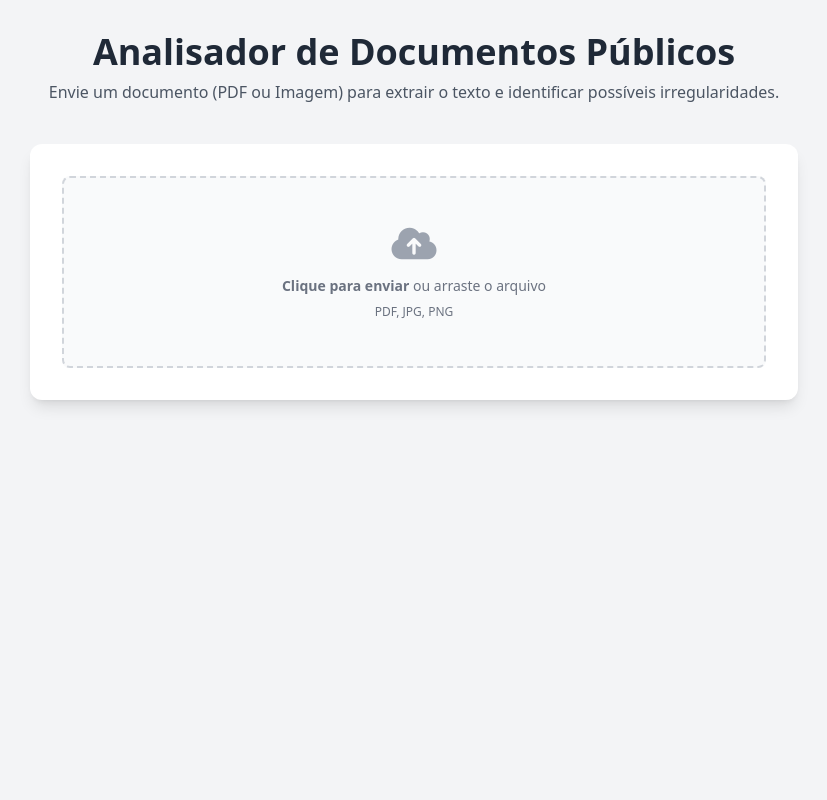
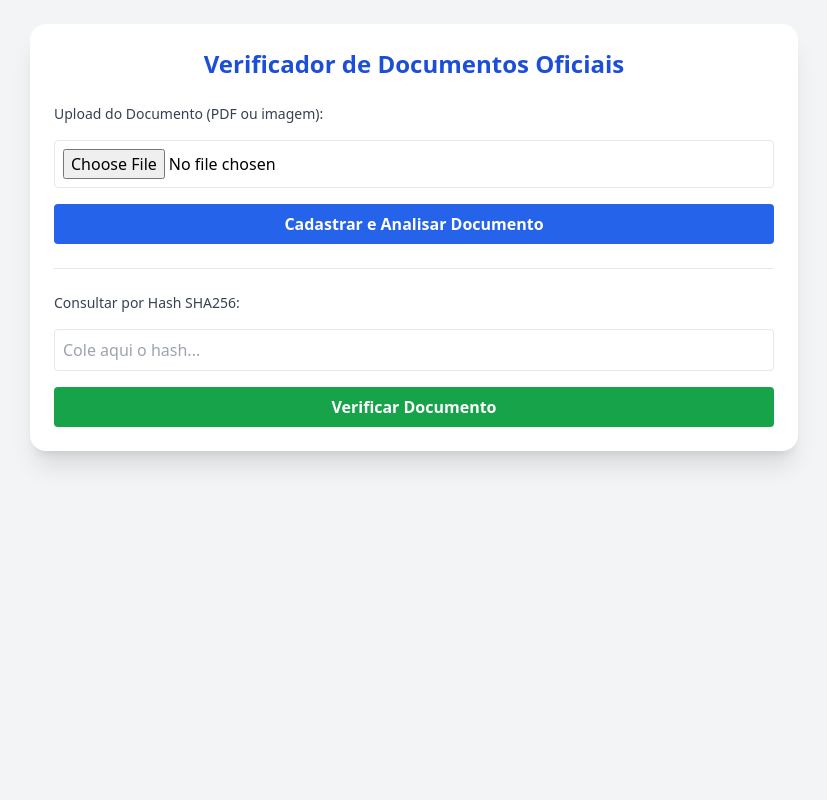
Before and after one commit to YagoEron31/Verificador_documentos, a Flask app: page / in a window 1280 px wide. Shown: the whole page, without its empty margins (226-1053 px from the left). Run offline with Flask 3, Linux system fonts and the light colour scheme; some libraries are stand-ins or nearby versions.

Commit message:
Update index.html

```diff
--- a/templates/index.html
+++ b/templates/index.html
@@ -1,120 +1,76 @@
 <!DOCTYPE html>
-<html lang="pt-BR">
+<html lang="pt-br">
 <head>
     <meta charset="UTF-8">
-    <meta name="viewport" content="width=device-width, initial-scale=1.0">
-    <title>Analisador de Documentos Públicos</title>
+    <title>Verificador de Documentos</title>
     <script src="https://cdn.tailwindcss.com"></script>
-    <link rel="stylesheet" href="https://cdnjs.cloudflare.com/ajax/libs/font-awesome/6.4.0/css/all.min.css">
-    <style>
-        /* Adiciona cores específicas para cada status de resultado */
-        .status-seguro { background-color: #dcfce7; color: #166534; border-left-color: #22c55e; }
-        .status-suspeito { background-color: #fee2e2; color: #991b1b; border-left-color: #ef4444; }
-        .status-erro { background-color: #ffedd5; color: #9a3412; border-left-color: #f97316; }
-    </style>
 </head>
-<body class="bg-gray-100 min-h-screen font-sans">
-    <div class="container mx-auto px-4 py-8">
+<body class="bg-gray-100 font-sans p-6">
+    <div class="max-w-3xl mx-auto bg-white p-6 rounded-2xl shadow-xl space-y-6">
+        <h1 class="text-2xl font-bold text-center text-blue-700">Verificador de Documentos Oficiais</h1>
 
-        <header class="text-center mb-10">
-            <h1 class="text-4xl font-bold text-gray-800 mb-2">Analisador de Documentos Públicos</h1>
-            <p class="text-gray-600">Envie um documento (PDF ou Imagem) para extrair o texto e identificar possíveis irregularidades.</p>
-        </header>
+        <!-- Formulário de cadastro e análise -->
+        <form method="POST" enctype="multipart/form-data" class="space-y-4">
+            <input type="hidden" name="action" value="cadastrar">
+            <label class="block text-sm font-medium text-gray-700">Upload do Documento (PDF ou imagem):</label>
+            <input type="file" name="file" accept="application/pdf,image/*" class="border rounded p-2 w-full">
 
-        <main class="max-w-3xl mx-auto bg-white rounded-xl shadow-lg p-8">
-            <form action="/" method="post" enctype="multipart/form-data">
-                <label for="file-upload" class="flex flex-col items-center justify-center w-full h-48 border-2 border-dashed border-gray-300 rounded-lg cursor-pointer bg-gray-50 hover:bg-gray-100 transition">
-                    <div id="upload-prompt" class="flex flex-col items-center justify-center text-center">
-                        <i class="fas fa-cloud-upload-alt text-gray-400 text-4xl mb-3"></i>
-                        <p class="mb-2 text-sm text-gray-500"><span class="font-semibold">Clique para enviar</span> ou arraste o arquivo</p>
-                        <p class="text-xs text-gray-500">PDF, JPG, PNG</p>
-                    </div>
-                    <div id="file-info" class="hidden text-center">
-                         <i class="fas fa-file-alt text-indigo-500 text-4xl mb-3"></i>
-                         <p class="text-sm text-gray-700 font-semibold" id="file-name"></p>
-                    </div>
-                    <input id="file-upload" name="file" type="file" class="hidden" required/>
-                </label>
-                 <button type="submit" id="submit-btn" class="hidden mt-4 w-full bg-indigo-600 hover:bg-indigo-700 text-white font-bold py-3 px-4 rounded-lg transition duration-300 flex items-center justify-center">
-                    <i class="fas fa-search mr-2"></i> Analisar Documento
-                </button>
+            <button type="submit" class="bg-blue-600 hover:bg-blue-700 text-white font-semibold px-4 py-2 rounded w-full">Cadastrar e Analisar Documento</button>
+
+            {% if erro_upload %}
+                <p class="text-red-600 font-medium mt-2">{{ erro_upload }}</p>
+            {% endif %}
         </form>
 
-            {% if erro_upload %}
-            <div class="mt-6 p-4 rounded-lg status-erro border-l-4">
-                <h3 class="font-bold text-lg"><i class="fas fa-exclamation-triangle mr-2"></i>Erro no Upload</h3>
-                <p>{{ erro_upload }}</p>
-            </div>
+        <hr class="my-4">
+
+        <!-- Formulário de verificação por hash -->
+        <form method="POST" class="space-y-4">
+            <input type="hidden" name="action" value="consultar">
+            <label class="block text-sm font-medium text-gray-700">Consultar por Hash SHA256:</label>
+            <input type="text" name="hash_consulta" placeholder="Cole aqui o hash..." class="border rounded p-2 w-full">
+
+            <button type="submit" class="bg-green-600 hover:bg-green-700 text-white font-semibold px-4 py-2 rounded w-full">Verificar Documento</button>
+
+            {% if erro_consulta %}
+                <p class="text-red-600 font-medium mt-2">{{ erro_consulta }}</p>
             {% endif %}
+        </form>
 
+        <!-- Resultado de Análise ou Consulta -->
         {% if resultado %}
-            <div class="mt-8 border-t pt-6">
-                <h2 class="text-2xl font-semibold text-gray-800 mb-4">Resultado da Análise</h2>
-
-                <div class="p-4 rounded-lg border-l-4
-                    {% if resultado.status == 'SEGURO' %} status-seguro
-                    {% elif resultado.status == 'SUSPEITO' %} status-suspeito
-                    {% else %} status-erro {% endif %}">
-
-                    <div class="flex justify-between items-center">
-                        <h3 class="font-bold text-lg">
-                            {% if resultado.status == 'SEGURO' %} <i class="fas fa-check-circle mr-2"></i>Status: Documento Seguro
-                            {% elif resultado.status == 'SUSPEITO' %} <i class="fas fa-exclamation-triangle mr-2"></i>Status: Documento Suspeito
-                            {% else %} <i class="fas fa-times-circle mr-2"></i>Status: Erro na Análise
-                            {% endif %}
-                        </h3>
-                        {% if resultado.fonte %}
-                        <span class="text-xs font-medium bg-gray-200 text-gray-700 py-1 px-2 rounded-full">{{ resultado.fonte }}</span>
-                        {% endif %}
-                    </div>
-
-                    {% if resultado.erros %}
-                    <ul class="list-disc list-inside mt-2 text-sm">
+            <div class="mt-6 p-4 border rounded bg-gray-50">
+                <h2 class="text-lg font-bold text-blue-700 mb-2">Resultado da Análise</h2>
+                <p><strong>Status:</strong> {{ resultado.status }}</p>
+                <p><strong>Hash:</strong> {{ resultado.hash }}</p>
+                <p class="mt-2"><strong>Erros/Alertas:</strong></p>
+                <ul class="list-disc list-inside text-red-600">
                     {% for erro in resultado.erros %}
                         <li>{{ erro }}</li>
                     {% endfor %}
                 </ul>
-                    {% endif %}
+                <details class="mt-4">
+                    <summary class="cursor-pointer text-sm text-blue-600">Ver texto extraído</summary>
+                    <pre class="bg-white p-2 border rounded text-sm mt-2 whitespace-pre-wrap">{{ resultado.texto }}</pre>
+                </details>
             </div>
-
-                <div class="mt-6 text-xs font-mono text-gray-500 break-all">
-                    <strong>Hash do conteúdo (SHA-256):</strong> {{ resultado.hash }}
-                </div>
-
-                {% if resultado.texto %}
-                <div class="mt-6">
-                    <h3 class="font-semibold text-gray-700 mb-2">Texto Extraído:</h3>
-                    <div class="w-full h-48 p-2 border rounded bg-gray-50 text-xs text-gray-600 overflow-auto">
-                        <pre style="white-space: pre-wrap;">{{ resultado.texto }}</pre>
-                    </div>
+        {% elif consulta_resultado %}
+            <div class="mt-6 p-4 border rounded bg-gray-50">
+                <h2 class="text-lg font-bold text-green-700 mb-2">Documento Encontrado</h2>
+                <p><strong>Status:</strong> {{ consulta_resultado.status }}</p>
+                <p><strong>Hash:</strong> {{ consulta_resultado.hash_sha256 }}</p>
+                <p class="mt-2"><strong>Erros/Alertas:</strong></p>
+                <ul class="list-disc list-inside text-red-600">
+                    {% for erro in consulta_resultado.erros_detectados %}
+                        <li>{{ erro }}</li>
+                    {% endfor %}
+                </ul>
+                <details class="mt-4">
+                    <summary class="cursor-pointer text-sm text-blue-600">Ver texto extraído</summary>
+                    <pre class="bg-white p-2 border rounded text-sm mt-2 whitespace-pre-wrap">{{ consulta_resultado.texto_extraido }}</pre>
+                </details>
             </div>
         {% endif %}
     </div>
-            {% endif %}
-        </main>
-    </div>
-
-    <script>
-        const fileInput = document.getElementById('file-upload');
-        const submitBtn = document.getElementById('submit-btn');
-        const uploadPrompt = document.getElementById('upload-prompt');
-        const fileInfo = document.getElementById('file-info');
-        const fileNameDisplay = document.getElementById('file-name');
-
-        fileInput.addEventListener('change', () => {
-            if (fileInput.files.length > 0) {
-                // Mostra o nome do arquivo e o botão
-                fileNameDisplay.textContent = fileInput.files[0].name;
-                uploadPrompt.classList.add('hidden');
-                fileInfo.classList.remove('hidden');
-                submitBtn.classList.remove('hidden');
-            } else {
-                // Esconde o nome do arquivo e o botão
-                uploadPrompt.classList.remove('hidden');
-                fileInfo.classList.add('hidden');
-                submitBtn.classList.add('hidden');
-            }
-        });
-    </script>
 </body>
 </html>
```
Lines whose indentation alone changed are shown as unchanged.
